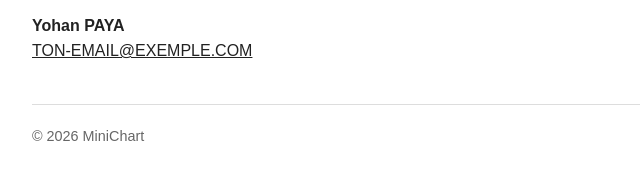
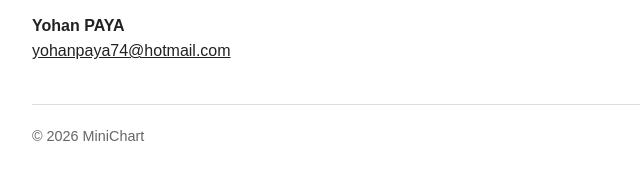
Before and after one commit to YohPaN/minichart-privacy, a plain HTML site: page index.html in a window 1280 px wide. Shown: the part 1273-1453 px from the top of the page, 183-823 px from the left. Drawn offline with Linux system fonts and the light colour scheme.

Commit message:
Update index.html

```diff
--- a/index.html
+++ b/index.html
@@ -151,7 +151,7 @@
     <p>
       <strong>Yohan PAYA</strong><br>
       <a href="mailto:TON-EMAIL@EXEMPLE.COM">
-        TON-EMAIL@EXEMPLE.COM
+        yohanpaya74@hotmail.com
       </a>
     </p>
 
```
